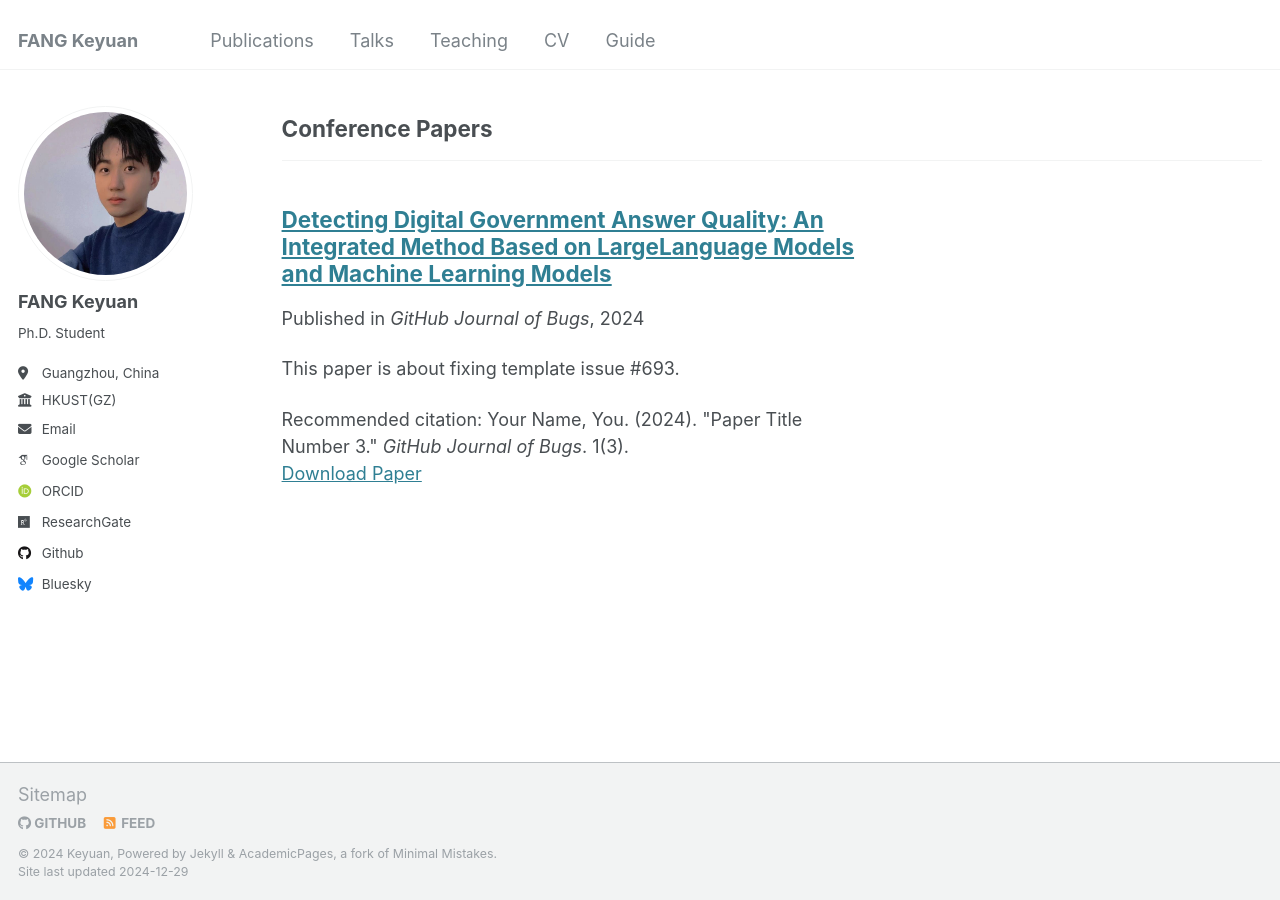
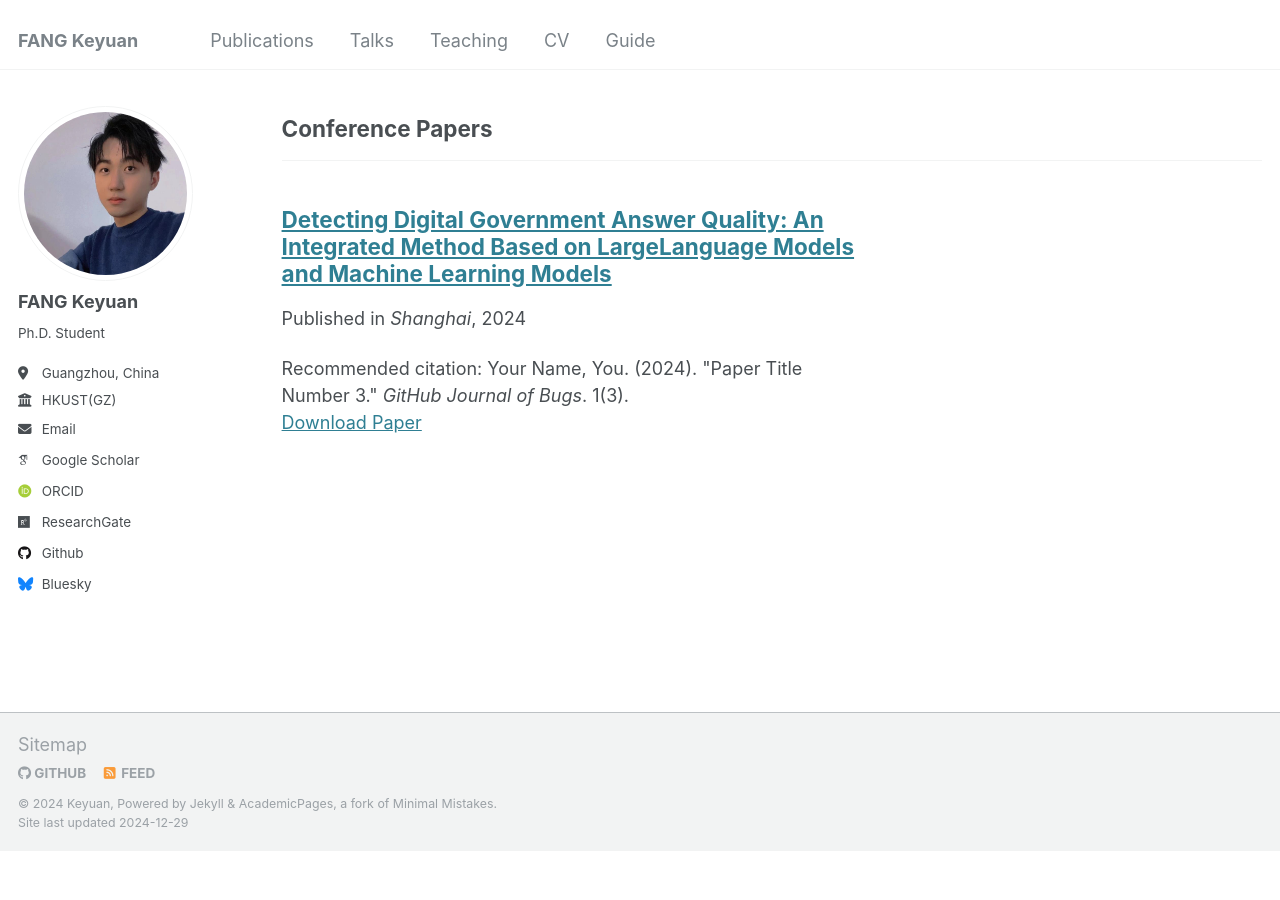
Before and after one commit to AnthonyKeyuanFang/AnthonyKeyuanFang.github.io, a Jekyll site: the page built from _pages/publications.html, in a window 1280 px wide and 900 px high, scrolled down 794 px. Built offline with Jekyll 4.4.1, drawn with Linux system fonts in a browser that asks for light colours; some web fonts are replaced; after the commit the page ends 1644 px from its top, so only the background shows below that.

Commit message:
Update 2024-02-17-paper-title-number-4.md

```diff
--- a/_publications/2024-02-17-paper-title-number-4.md
+++ b/_publications/2024-02-17-paper-title-number-4.md
@@ -3,10 +3,10 @@
 collection: publications
 category: conferences
 permalink: /publication/2024-02-17-paper-title-number-4
-excerpt: 'This paper is about fixing template issue #693.'
-date: 2024-02-17
-venue: 'GitHub Journal of Bugs'
-paperurl: 'http://academicpages.github.io/files/paper3.pdf'
+excerpt: ''
+date: 2024-05-29
+venue: 'Shanghai'
+paperurl: 'https://doi.org/10.1145/3654823.3654825'
 citation: 'Your Name, You. (2024). &quot;Paper Title Number 3.&quot; <i>GitHub Journal of Bugs</i>. 1(3).'
 ---
 
```
